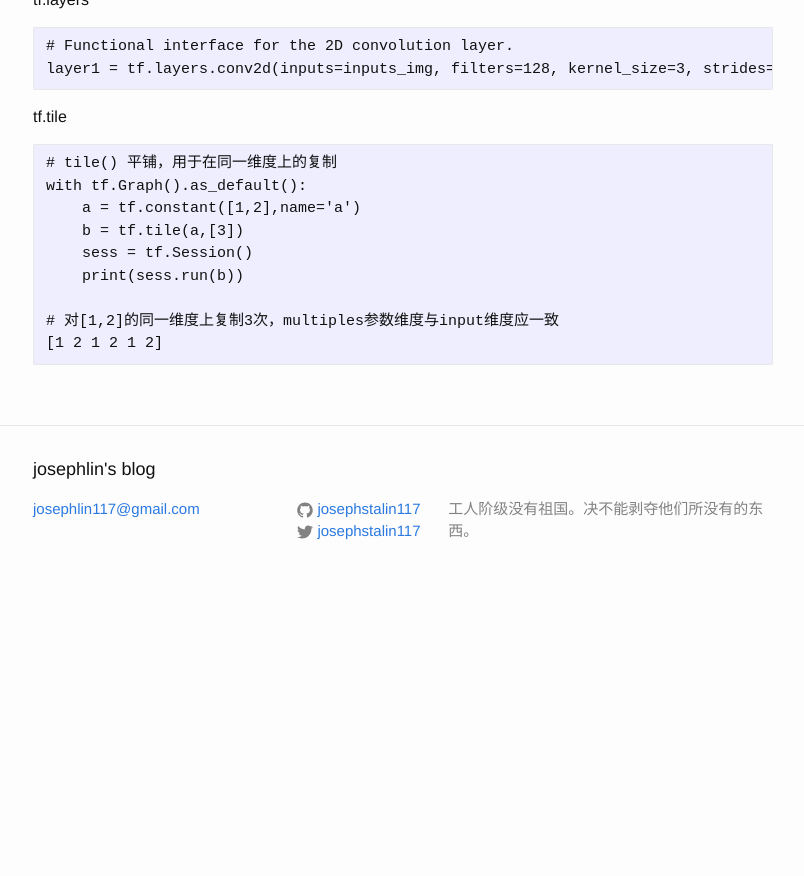
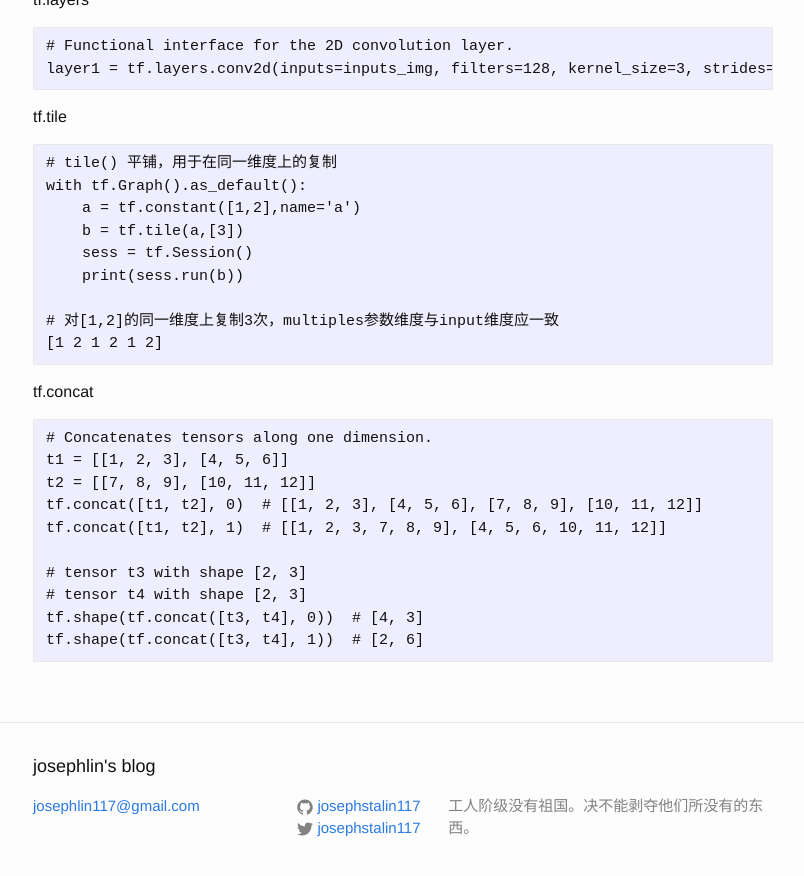
Before and after one commit to josephstalin117/josephstalin117.github.io, a Jekyll site: the page built from _posts/2018-6-09-tensorflow.markdown, in a window 1280 px wide and 900 px high, scrolled down 3569 px. Shown: the top 876 px of the window, without its empty margins (237-1041 px from the left). Built offline with Jekyll 4.4.1, drawn with Linux system fonts in a browser that asks for light colours; before the commit the page ends 4172 px from its top, so only the background shows below that.

Commit message:
add tf.concat

````diff
--- a/_posts/2018-6-09-tensorflow.markdown
+++ b/_posts/2018-6-09-tensorflow.markdown
@@ -182,3 +182,17 @@ with tf.Graph().as_default():
 # 对[1,2]的同一维度上复制3次，multiples参数维度与input维度应一致
 [1 2 1 2 1 2]
 ```
+
+tf.concat
+```
+# Concatenates tensors along one dimension.
+t1 = [[1, 2, 3], [4, 5, 6]]
+t2 = [[7, 8, 9], [10, 11, 12]]
+tf.concat([t1, t2], 0)  # [[1, 2, 3], [4, 5, 6], [7, 8, 9], [10, 11, 12]]
+tf.concat([t1, t2], 1)  # [[1, 2, 3, 7, 8, 9], [4, 5, 6, 10, 11, 12]]
+
+# tensor t3 with shape [2, 3]
+# tensor t4 with shape [2, 3]
+tf.shape(tf.concat([t3, t4], 0))  # [4, 3]
+tf.shape(tf.concat([t3, t4], 1))  # [2, 6]
+```
````
